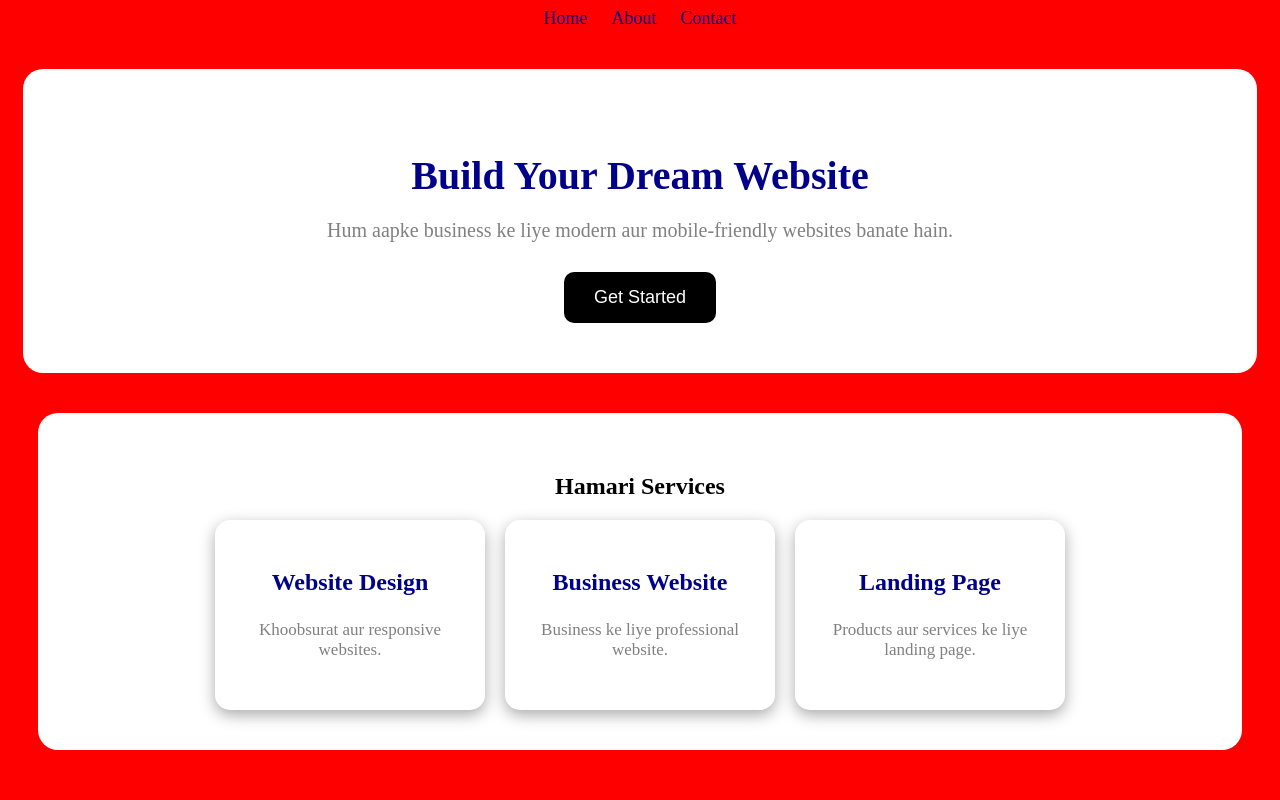
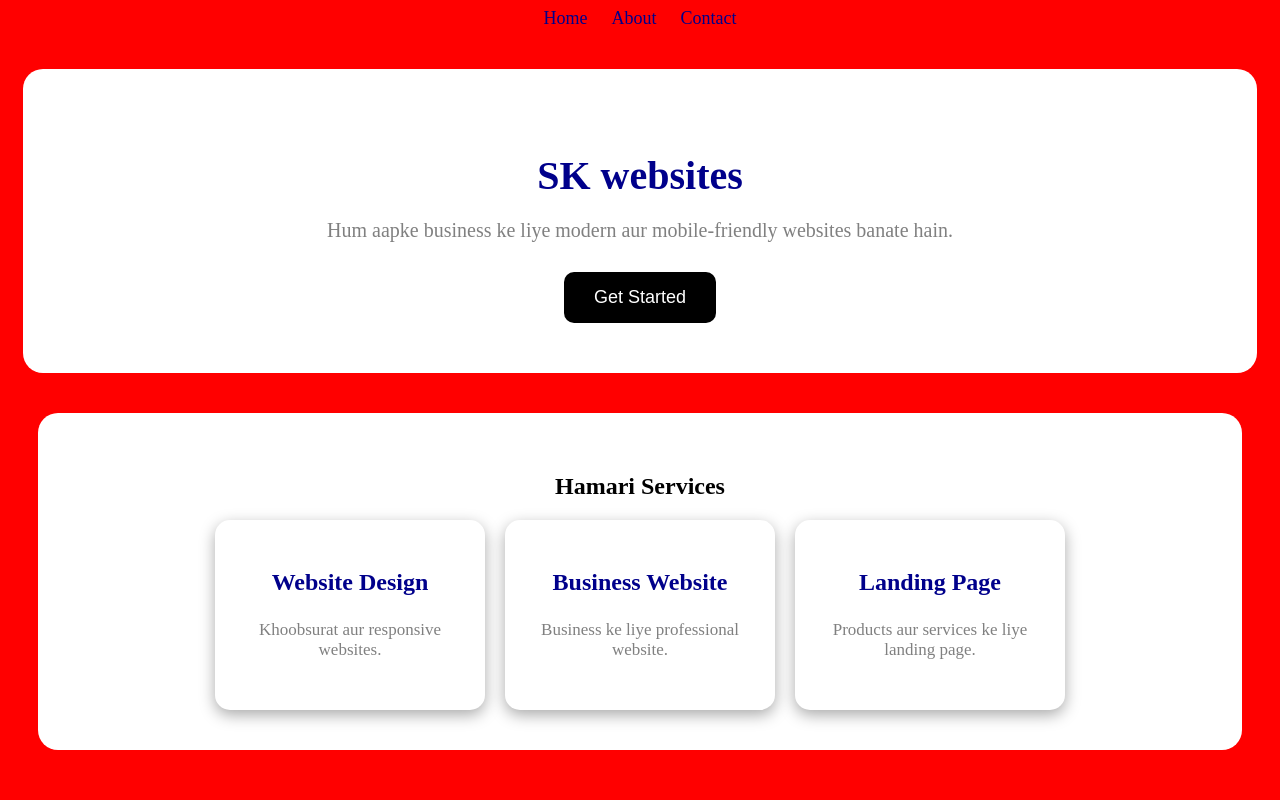
Before and after one commit to Skwebsites674/my-website, a plain HTML site: page index.html in a window 1280 px wide. Shown: the top 800 px of the page. Drawn offline with Linux system fonts and the light colour scheme.

Commit message:
Add files via upload

```diff
--- a/index.html
+++ b/index.html
@@ -204,7 +204,7 @@ footer p {
 
     <section class="hero">
 
-        <h1>Build Your Dream Website</h1>
+        <h1>SK websites </h1>
 
         <p>
             Hum aapke business ke liye modern aur mobile-friendly
```
